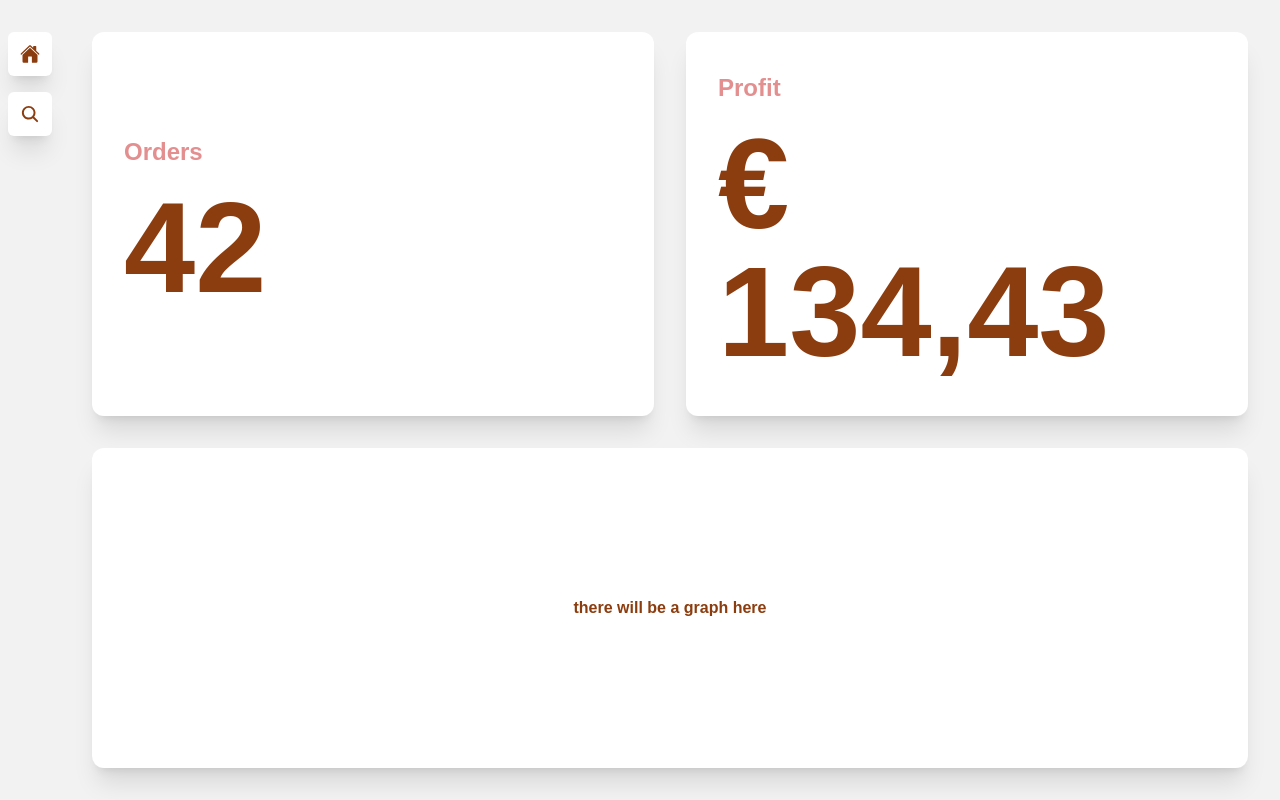
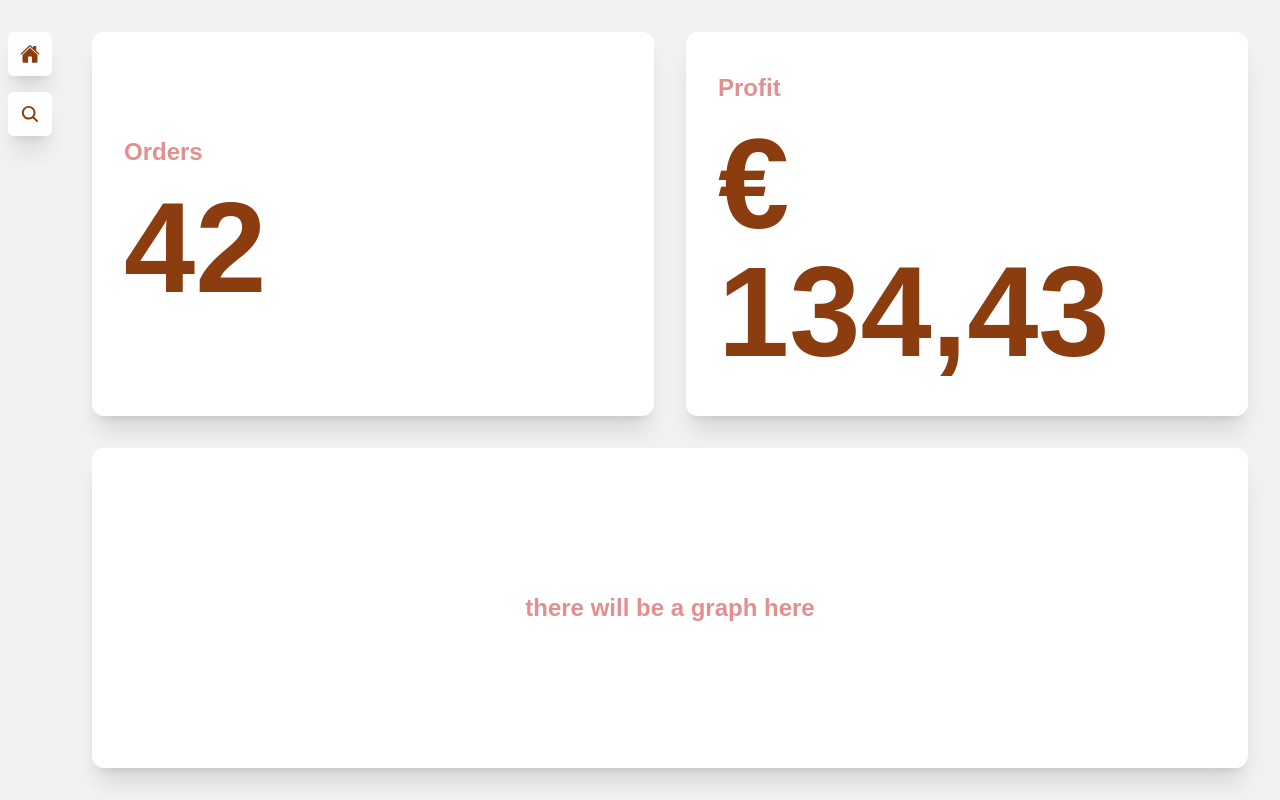
Before and after one commit to dffrs/purchase-tracker, a React (Vite) app in the folder fe/: page /home in a window 1280 px wide. Built offline with nearby package versions, Linux system fonts and the light colour scheme.

Commit message:
refactor: some ui tweaks

```diff
--- a/fe/src/pages/home.tsx
+++ b/fe/src/pages/home.tsx
@@ -17,8 +17,10 @@ export const Home: FunctionComponent = () => {
           </span>
         </li>
       </ul>
-      <div className="rounded-xl bg-secondary shadow-xl flex justify-center items-center">
-        <p className="text-pop">there will be a graph here</p>
+      <div className="card">
+        <span className="card-layout items-center">
+          <p className="card-header">there will be a graph here</p>
+        </span>
       </div>
     </div>
   );
```
